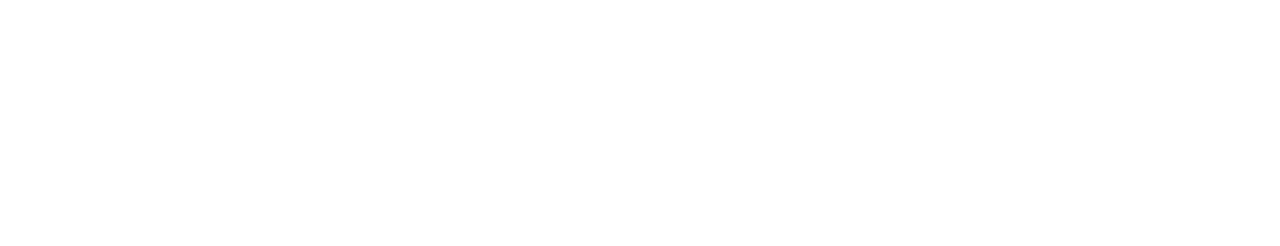
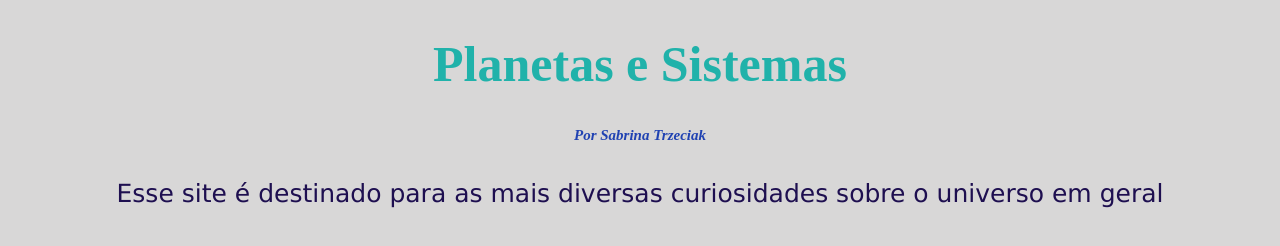
Before and after one commit to Sah13ciak/Planetas-Sistemas, a plain HTML site: page index.html in a window 1280 px wide. Drawn offline with Linux system fonts and the light colour scheme.

Commit message:
Atualização, 10 de Março de 2023

```diff
--- a/index.html
+++ b/index.html
@@ -1,5 +1,6 @@
 <!DOCTYPE html>
 <html lang="pt-br">
+
     <head>
         <meta charset="UTF-8">
         <link rel="stylesheet" href="style.css">
@@ -7,7 +8,14 @@
         <meta name="viewport" content="width=device-width, initial-scale=1.0">
         <title>Planetas</title>
     </head>
+
     <body>
 
+             <h1>Planetas e Sistemas</h1>
+             <h2>Por Sabrina Trzeciak</h2>
+
+        <p>Esse site é destinado para as mais diversas curiosidades sobre o universo em geral</p>
+
     </body>
+
 </html>
--- a/style.css
+++ b/style.css
@@ -0,0 +1,26 @@
+body {
+	background: #d8d7d7;
+}
+
+h1 {
+    color: #20b2aa;
+    text-align: center;
+	font-size: 50px;
+	padding: 1px;
+}
+
+h2 {
+    color: #2042b2;
+    text-align: center;
+	font-size: 15px;
+    font-style: italic;
+}
+
+p {
+    color: #1e0f50;
+    text-align: center;
+	font-size: 25px;
+	padding: 10px;
+    font-family:Verdana, Geneva, Tahoma, sans-serif;
+
+}
```
Lines whose indentation alone changed are shown as unchanged.
